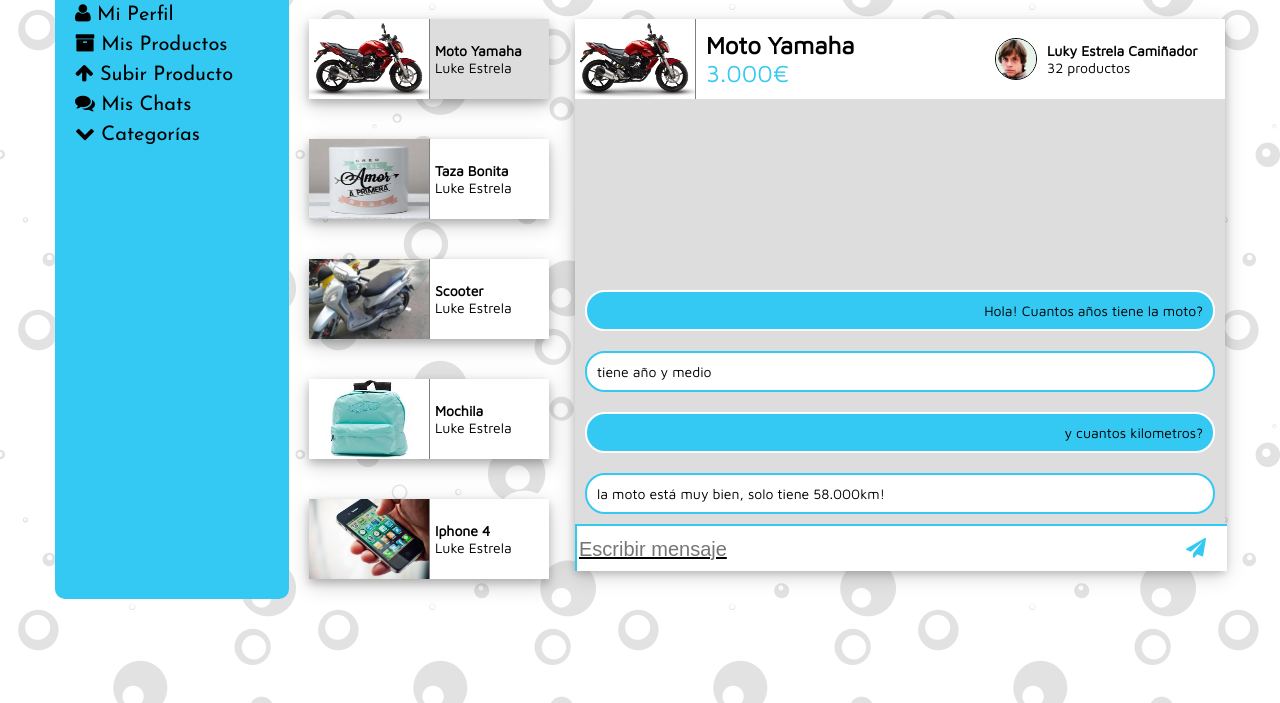
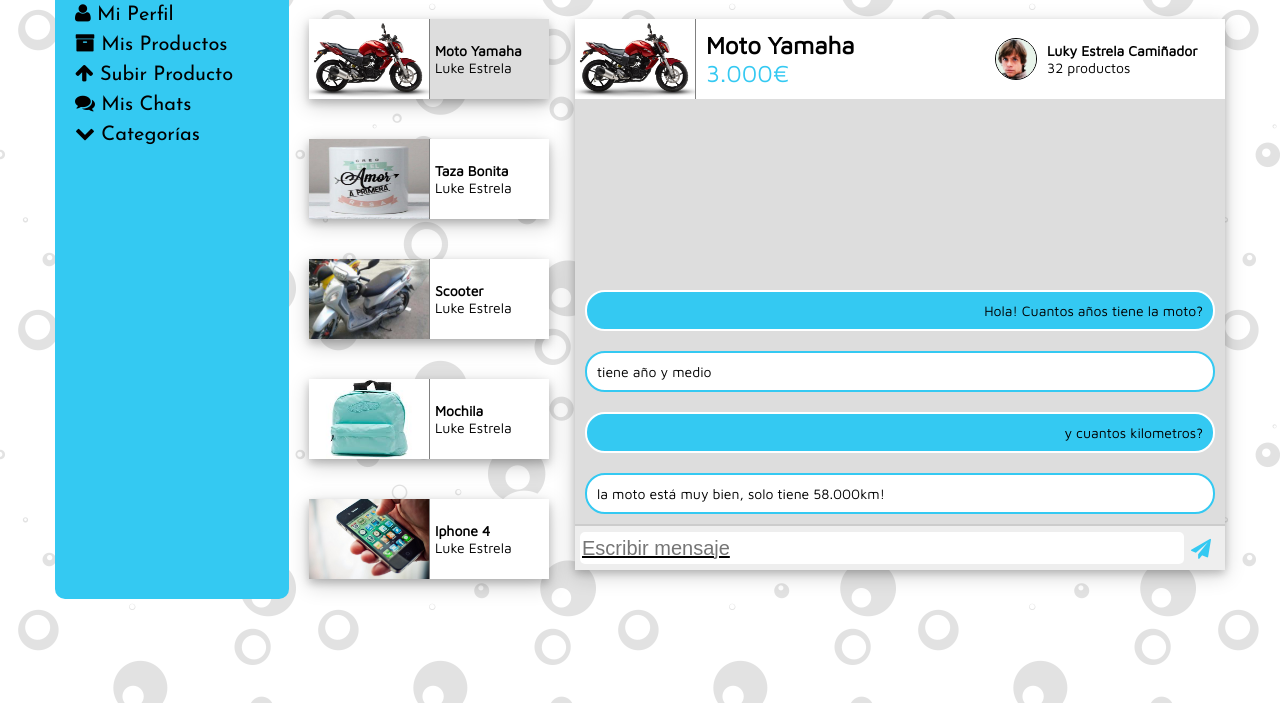
Before and after one commit to ddduran95/BubbleBuying, a PHP site: page /chat.html in a window 1280 px wide. Shown: the part 97-800 px from the top of the page. Run offline with PHP 8.4, Linux system fonts and the light colour scheme.

Commit message:
retoque input chat

```diff
--- a/style.css
+++ b/style.css
@@ -241,36 +241,45 @@ header {
 }
 .caja_texto_chat{
   width: 650px;
-  height: 45px;
-  background-color: white;
-  border-top: solid 2px #34C9F2;
-  border-left: solid 2px #34C9F2;
+  height: 44px;
+  border-top: solid 2px #CCCCCC;
   display: flex;
+  align-items:center;
+  vertical-align: middle;
   overflow-y: hidden;
-  font-size: 20px;
+  font-size: 15px;
+  background-color:#EEEEEE;
+  justify-content: space-between;
+
 }
 .texto_chat{
   color:black;
   border: 0px;
+  border-radius: 5px;
   width: 600px;
-  height: 45px;
+  height: 30px;
   font-size: 20px;
   align-self: center;
   text-align: left;
   text-decoration:underline;
   word-wrap: break-word;
+  vertical-align: middle;
+  margin-left: 5px;
+}
+.enviar_texto{
+  display: flex;
 }
 .btn_enviar_texto{
-    display: flex;
     margin-top: 7px;
+    margin-right: 14px;
     align-self:center;
     color: #34C9F2;
     border: 0px;
-    padding: 5px;
     text-decoration: none;
+    font-size: 20px;
 }
 .btn_enviar_texto:hover{
-    background-color: #14A9D2;
+    font-size: 28px;
 }
 .producto_chat{
     vertical-align: middle;
```
Also changed, not shown: chat.html (+5 -5 lines).
